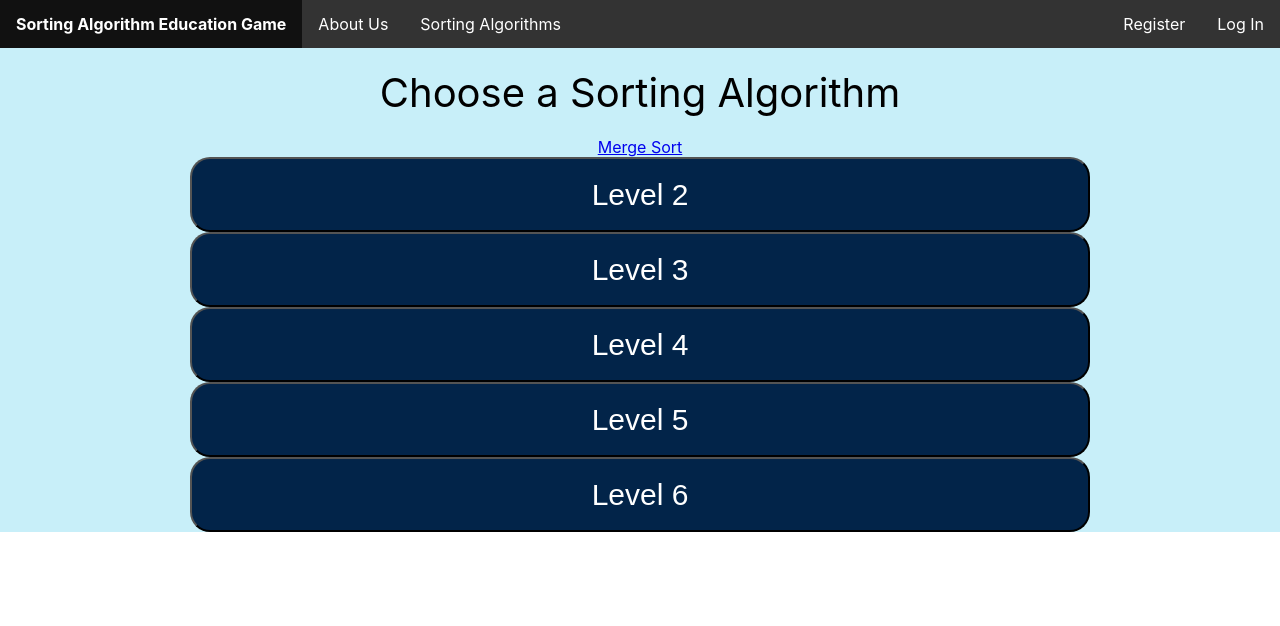
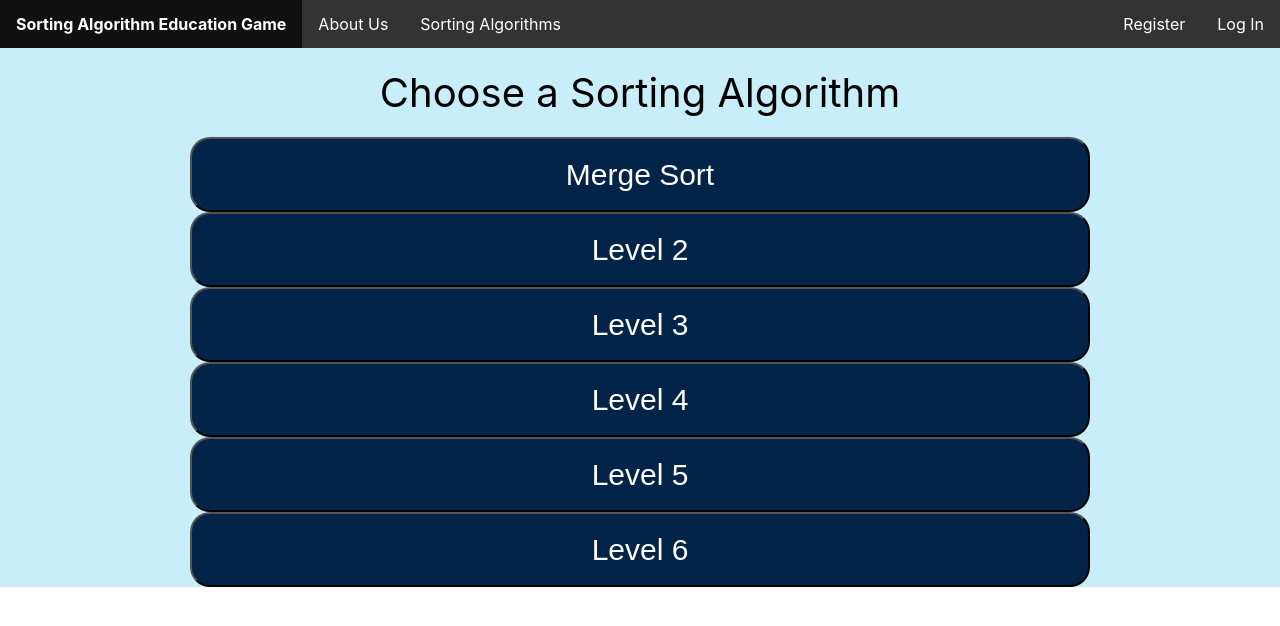
Before and after one commit to ShaimaaAliECE/se3350_project-group-13, a React (Create React App) app in the folder sortalgorithgame/: page / in a window 1280 px wide. Shown: the top 626 px of the page. Built offline with nearby package versions, Linux system fonts and the light colour scheme.

Commit message:
Update Home.js

```diff
--- a/sortalgorithgame/src/components/Home.js
+++ b/sortalgorithgame/src/components/Home.js
@@ -3,21 +3,21 @@ import '../styles/Home.css';
 
 export default function Home() {
     return(
-        <div class="background">
+        <div className="background">
             <br></br>
-            <div class="ChooseAlgo">Choose a Sorting Algorithm</div>
+            <div className="ChooseAlgo">Choose a Sorting Algorithm</div>
             <br></br>
-            <a href = "/mergeSort" type = "button">Merge Sort</a>
+            <button className="btnDiv">Merge Sort</button>
             <br></br>
-            <button class="btnDiv">Level 2</button>
+            <button className="btnDiv">Level 2</button>
             <br></br>
-            <button class="btnDiv">Level 3</button>
+            <button className="btnDiv">Level 3</button>
             <br></br>
-            <button class="btnDiv">Level 4</button>
+            <button className="btnDiv">Level 4</button>
             <br></br>
-            <button class="btnDiv">Level 5</button>
+            <button className="btnDiv">Level 5</button>
             <br></br>
-            <button class="btnDiv">Level 6</button>
+            <button className="btnDiv">Level 6</button>
             <br></br>
         </div>
 
```
